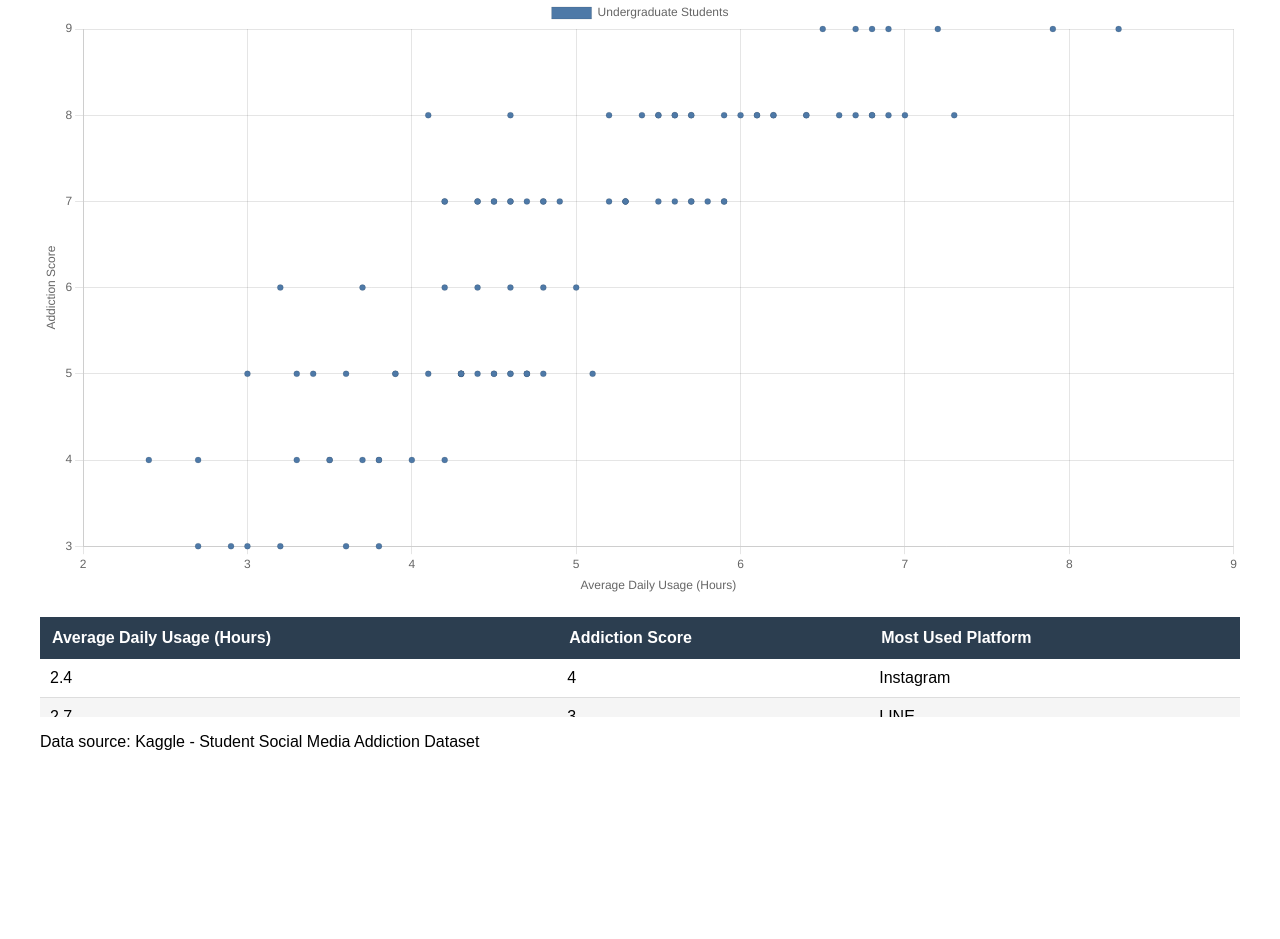
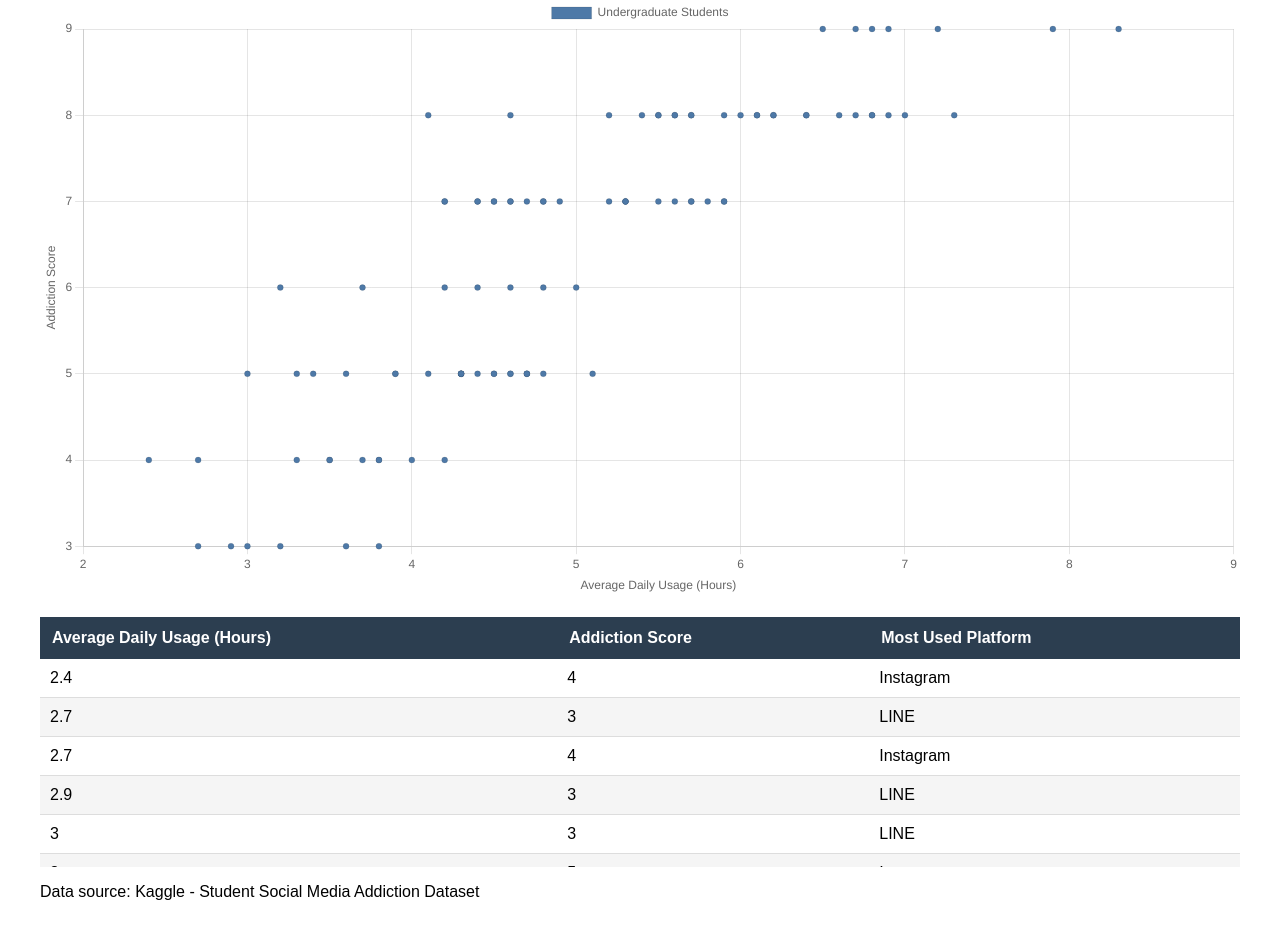
Before and after one commit to JingshuZhao2026/w4, a plain HTML site: page filter.html in a window 1280 px wide. Shown: the part 119-1058 px from the top of the page. Before the commit the page ends 910 px from the top, so only its background shows below. Drawn offline with nearby package versions, Linux system fonts and the light colour scheme.

Commit message:
Update style.css

```diff
--- a/style.css
+++ b/style.css
@@ -35,7 +35,7 @@ tr:hover {
 }
 
 .table-container {
-    max-height: 100px;
+    max-height: 250px;
     overflow-y: auto;
     margin-top: 20px;
 }
```
